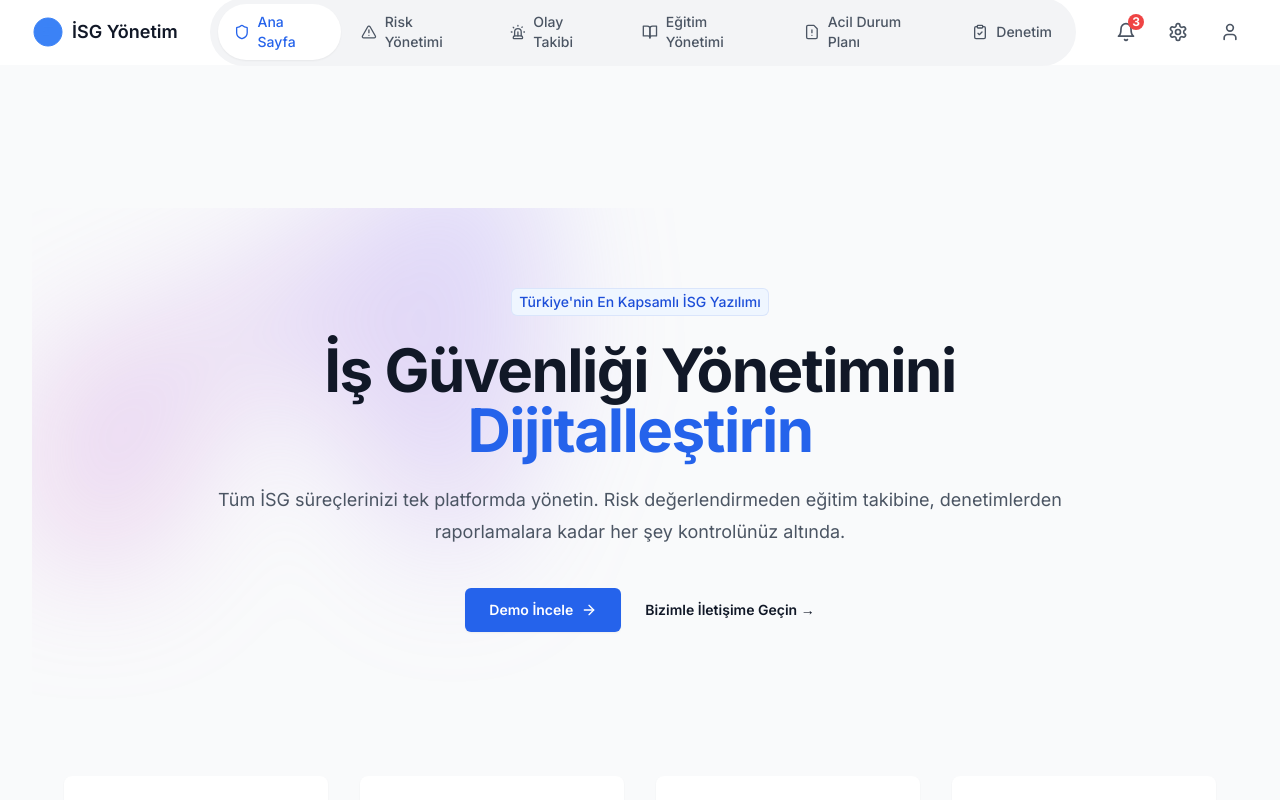
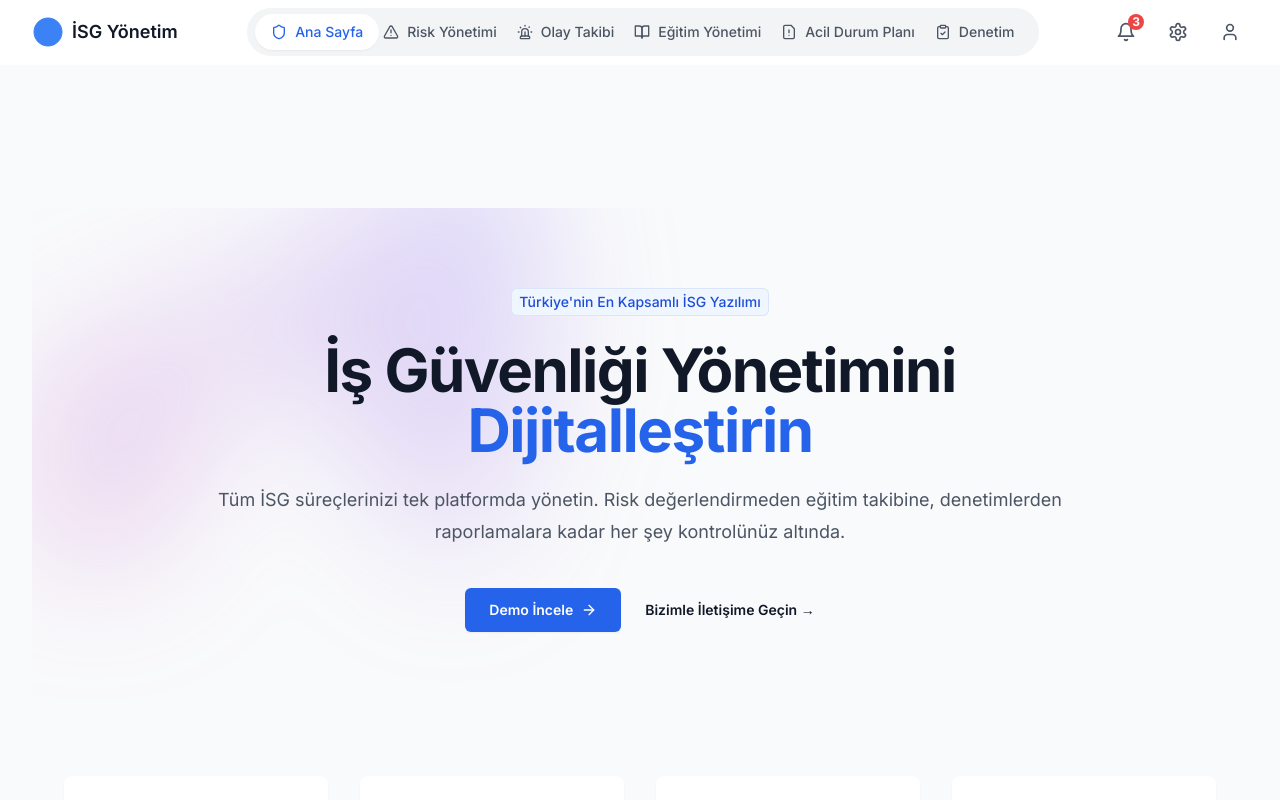
Before and after one commit to imehmetcn/isg, a Next.js app: page / in a window 1280 px wide. Shown: the top 800 px of the page. Built offline with nearby package versions, Linux system fonts and the light colour scheme.

Commit message:
Adjust navbar menu item spacing

```diff
--- a/src/components/ui/tubelight-navbar.tsx
+++ b/src/components/ui/tubelight-navbar.tsx
@@ -85,7 +85,7 @@ export function NavBar({ items, className }: NavBarProps) {
           {/* Desktop Navigation */}
           <div className="hidden md:flex items-center justify-center flex-1 px-8">
             <div className={cn(
-              "flex items-center gap-1 px-2 py-1.5 rounded-full transition-all duration-200",
+              "flex items-center -space-x-3 px-2 py-1.5 rounded-full transition-all duration-200",
               scrolled
                 ? "bg-gray-100/50 dark:bg-gray-900/50"
                 : "bg-gray-100 dark:bg-gray-900"
```
